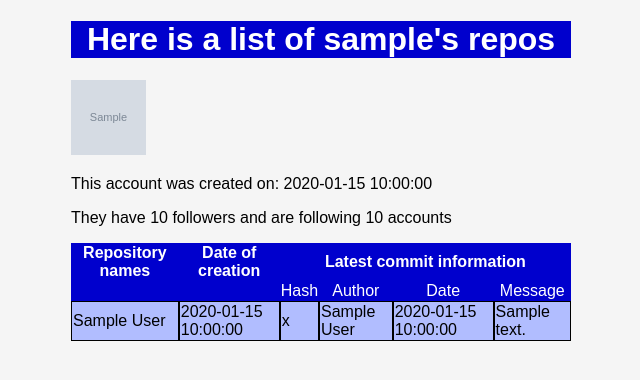
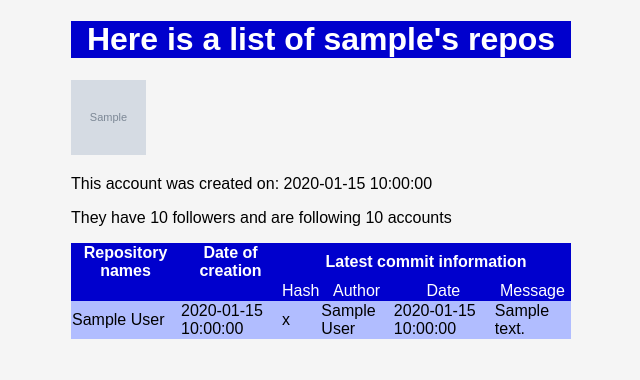
Before and after one commit to CharlotteR-G/SSE-lab2, a Flask app: template templates/repos.html in a window 1280 px wide. Shown: the top 380 px of the page, without its empty margins (319-959 px from the left). Run offline with Flask 3, Linux system fonts and the light colour scheme; the template is opened without the code that fills it: most values are stand-ins (such as "Sample title", 1, 10 or a date in 2020); grey boxes marked "Sample" are stand-in pictures.

Commit message:
removed border changes as it broke app?

```diff
--- a/static/styles.css
+++ b/static/styles.css
@@ -61,6 +61,6 @@ th, .sub-heading {
     border-collapse: collapse;
 }
 
-.entry {
+/* .entry {
     border: 1px solid black;
-}
+} */
--- a/templates/repos.html
+++ b/templates/repos.html
@@ -33,12 +33,12 @@
             </tr>
             {% for repo in repos %}
             <tr>
-                <td class="entry">{{repo.full_name}}</td>
-                <td class="entry">{{repo.created_at}}</td>
-                <td class="entry">{{repo.hash}}</td>
-                <td class="entry">{{repo.author}}</td>
-                <td class="entry">{{repo.date}}</td>
-                <td class="entry">{{repo.message}}</td>
+                <td>{{repo.full_name}}</td>
+                <td>{{repo.created_at}}</td>
+                <td>{{repo.hash}}</td>
+                <td>{{repo.author}}</td>
+                <td>{{repo.date}}</td>
+                <td>{{repo.message}}</td>
             </tr>
             {% endfor %}
         </tbody>
```
